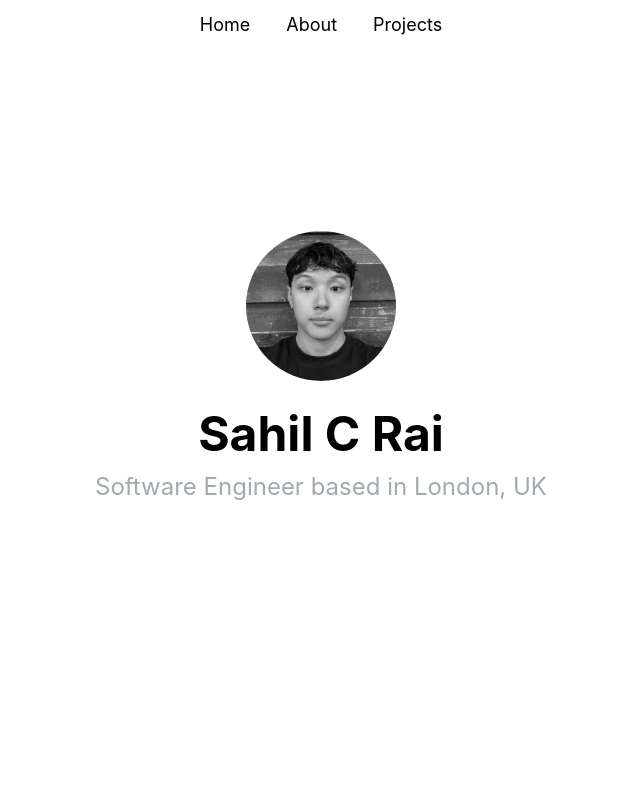
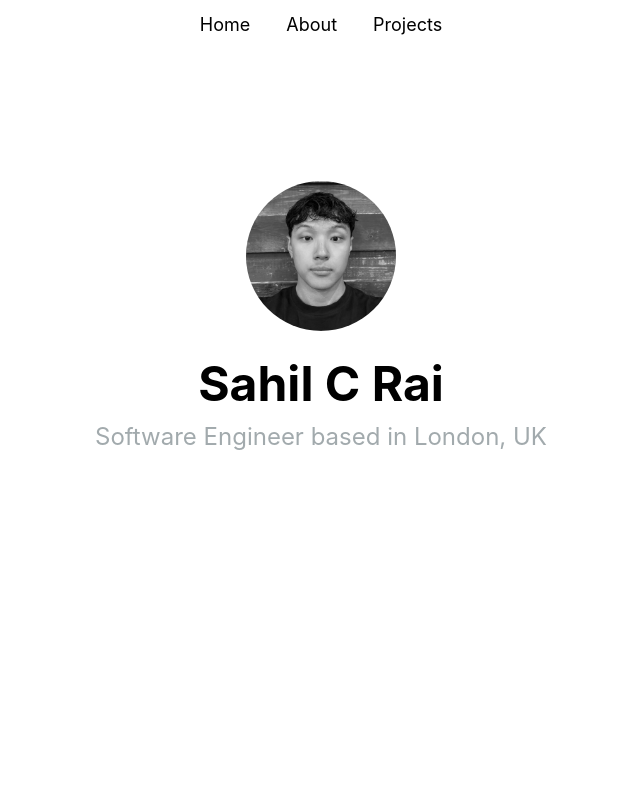
Before and after one commit to SahilRai22/my-portfolio, a React (Create React App) app: page / in a window 1280 px wide. Shown: the top 790 px of the page, without its empty margins (319-959 px from the left). Built offline with nearby package versions, Linux system fonts and the light colour scheme.

Commit message:
tweak: fixed navbar position so it doesn't dissapear

```diff
--- a/src/components/navbar/navbar.css
+++ b/src/components/navbar/navbar.css
@@ -3,9 +3,11 @@
   align-items: center;
   justify-content: center;
   width: 100%;
-
   margin: 0 auto;
-  position: relative;
+  position: fixed;
+  top: 0;
+  background-color: #fff;
+  z-index: 1000;
 }
 
 .nav-item {
@@ -32,3 +34,7 @@ li {
 li:hover {
   text-decoration: underline;
 }
+
+body {
+  margin-top: 60px;
+}
```
